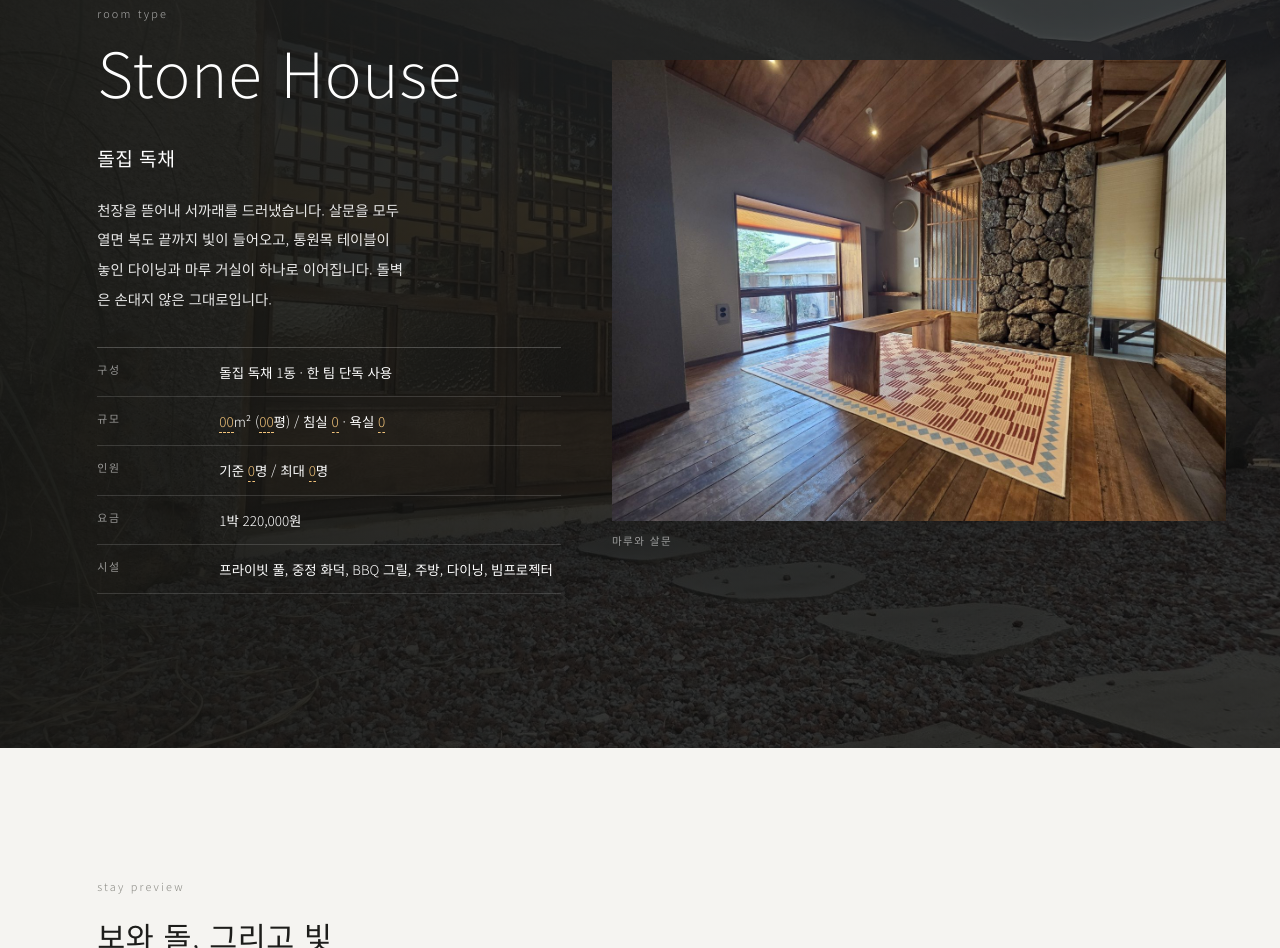
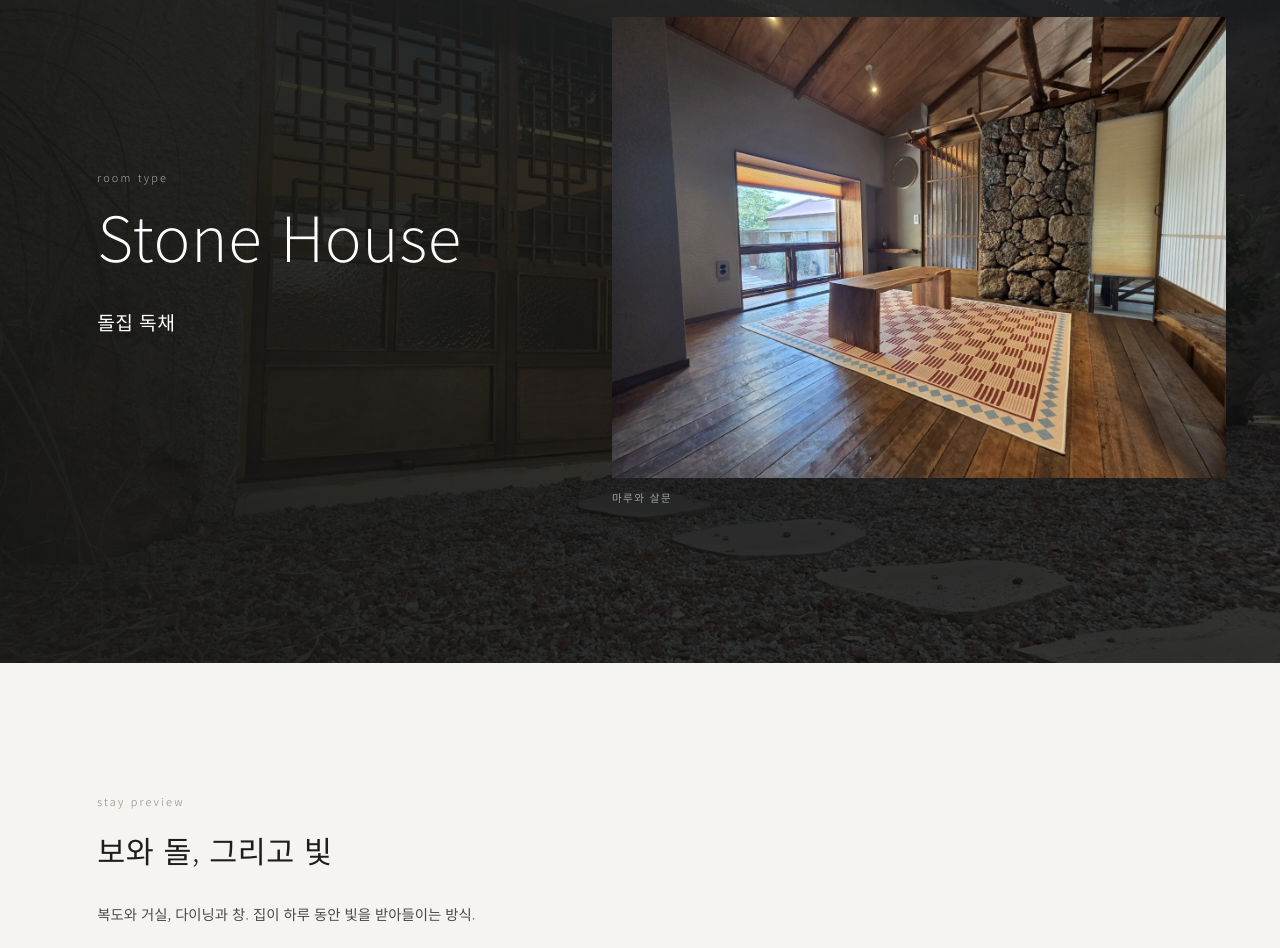
Before and after one commit to sansarang/gosan-stay, a plain HTML site: page index.html in a window 1280 px wide. Shown: the part 1737-2685 px from the top of the page. Drawn offline with Linux system fonts and the light colour scheme.

Commit message:
돌집 독채 섹션: 스펙표와 설명 문단 삭제

```diff
--- a/index.html
+++ b/index.html
@@ -322,14 +322,6 @@ footer .todo{color:#F0C27A}
         <p class="eyebrow">room type</p>
         <h2 class="title">Stone House</h2>
         <p class="kor">돌집 독채</p>
-        <p class="lede">천장을 뜯어내 서까래를 드러냈습니다. 살문을 모두 열면 복도 끝까지 빛이 들어오고, 통원목 테이블이 놓인 다이닝과 마루 거실이 하나로 이어집니다. 돌벽은 손대지 않은 그대로입니다.</p>
-        <dl class="spec">
-          <div><dt>구성</dt><dd>돌집 독채 1동 &middot; 한 팀 단독 사용</dd></div>
-          <div><dt>규모</dt><dd><span class="todo">00</span>m&sup2; (<span class="todo">00</span>평) / 침실 <span class="todo">0</span> &middot; 욕실 <span class="todo">0</span></dd></div>
-          <div><dt>인원</dt><dd>기준 <span class="todo">0</span>명 / 최대 <span class="todo">0</span>명</dd></div>
-          <div><dt>요금</dt><dd>1박 220,000원</dd></div>
-          <div><dt>시설</dt><dd>프라이빗 풀, 중정 화덕, BBQ 그릴, 주방, 다이닝, 빔프로젝터</dd></div>
-        </dl>
       </div>
       <figure class="feat rv"><img class="" src="images/living-wide.jpg" alt="마루와 살문" width="1400" height="1050" sizes="(min-width:960px) 56vw, 92vw" loading="lazy" decoding="async"><figcaption>마루와 살문</figcaption></figure>
     </div>
```
